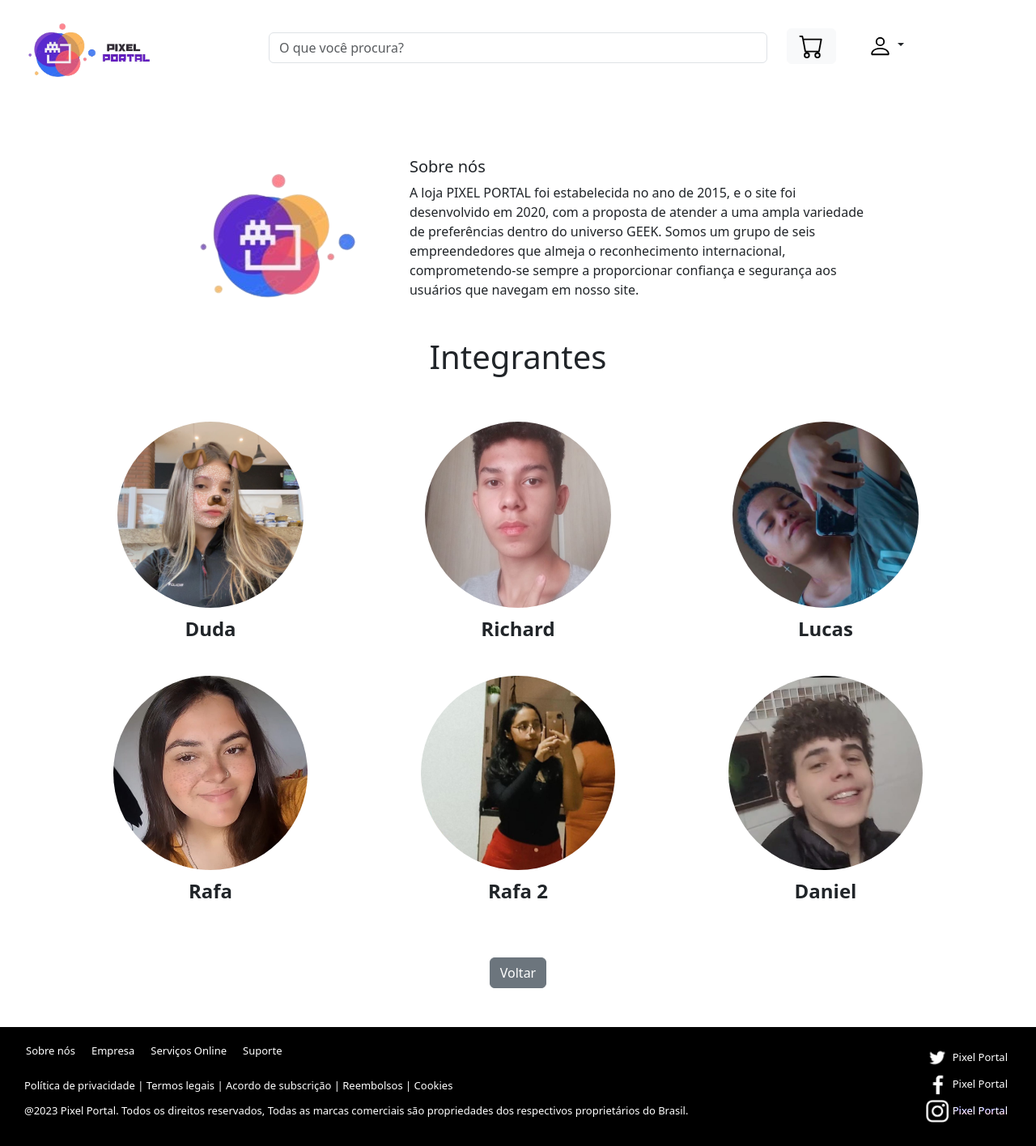
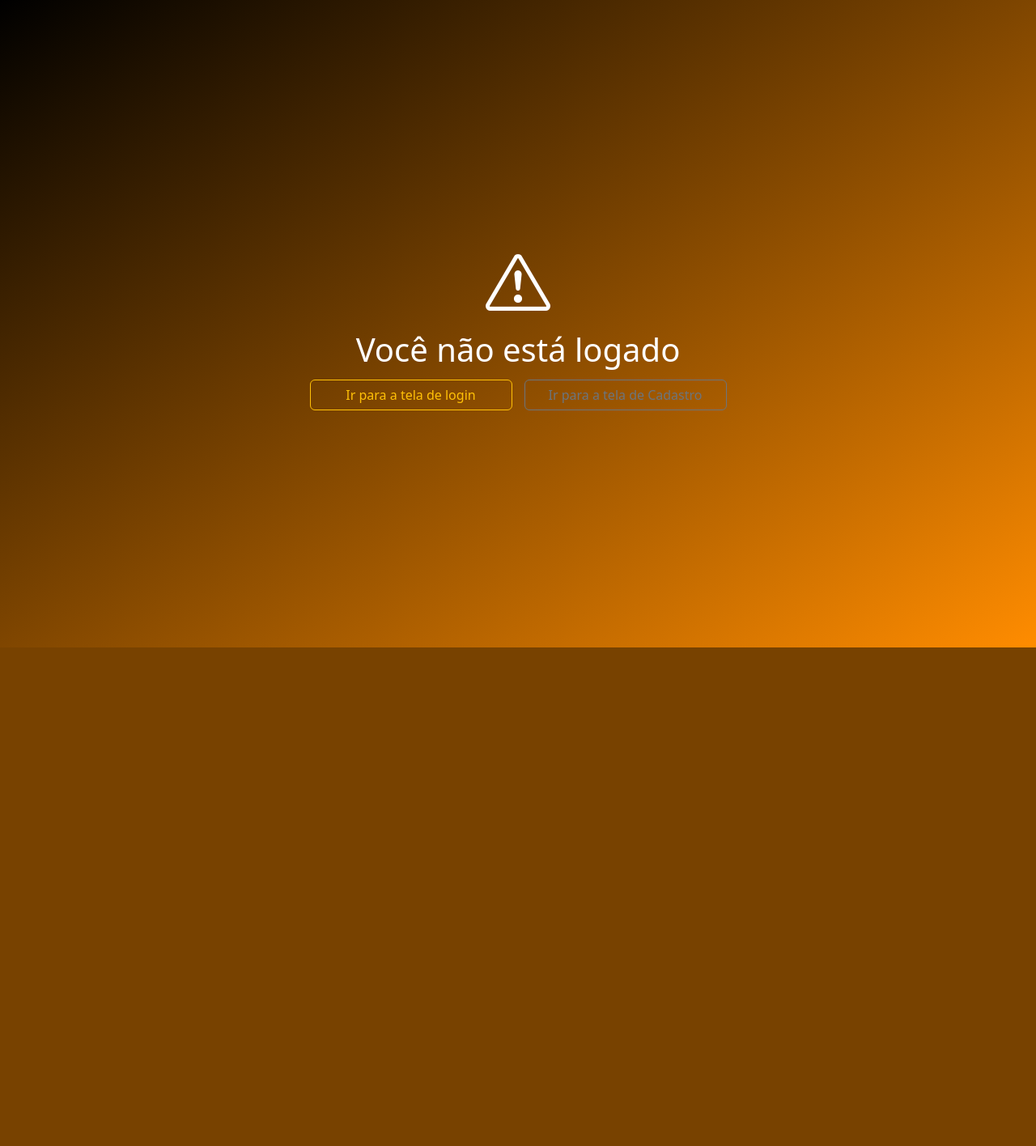
Before and after one commit to LucasSGama/Pixel-Portal-Prime, a PHP site: page /Sobre-nos/sobre-nos.php in a window 1280 px wide. Shown: the whole page at 81% size. After the commit the page ends 800 px from the top, so only its background shows below. Run offline with PHP 8.4, Linux system fonts and the light colour scheme.

Commit message:
Página nao-logado
Página para quando o usuário tenta acessar uma página do site sem estar logado (não incluem as páginas de cadastro e login)

```diff
--- a/Sobre-nos/sobre-nos.php
+++ b/Sobre-nos/sobre-nos.php
@@ -1,3 +1,14 @@
+<?php
+
+  // Verifica se o usuário não está logado
+if (!isset($_SESSION['nome'])) {
+  // Se não estiver logado, exibe uma mensagem e encerra o script
+  include_once("../nao-logado/nao-logado.php");
+  exit();
+}
+
+?>
+
 <!DOCTYPE html>
 <html lang="pt-br">
 <head>
--- /dev/null
+++ b/nao-logado/nao-logado.php
@@ -0,0 +1,58 @@
+<!DOCTYPE html>
+<html lang="pt-br">
+<head>
+    <meta charset="UTF-8">
+    <meta name="viewport" content="width=device-width, initial-scale=1.0">
+    <title>Não fez login</title>
+
+    <!-- Link para o CSS/Bootstrap -->
+    <link href="https://cdn.jsdelivr.net/npm/bootstrap@5.3.2/dist/css/bootstrap.min.css" rel="stylesheet" integrity="sha384-T3c6CoIi6uLrA9TneNEoa7RxnatzjcDSCmG1MXxSR1GAsXEV/Dwwykc2MPK8M2HN" crossorigin="anonymous">
+
+    <!-- Icon -->
+    <link rel="shortcut icon" href="../Imagens-não-oficiais/logo.png" type="image/x-icon">
+
+    <!-- Link para os icons -->
+    <link rel="stylesheet" href="https://cdn.jsdelivr.net/npm/bootstrap-icons@1.11.2/font/bootstrap-icons.min.css">
+
+    <style>
+        body {
+            background: linear-gradient(to bottom right, #000000, #ff8c00);
+            height: 100vh;
+            display: flex;
+            justify-content: center;
+            align-items: center;
+            margin: 0;
+        }
+
+        h1 {
+            color: #FFF;
+        }
+
+        .custom-icon {
+            font-size: 5em; /* Ajuste o tamanho conforme necessário */
+            color: #ffffff; /* Cor branca */
+        }
+
+        .button-container {
+            text-align: center;
+            gap: 15px
+        }
+
+        a {
+            width: 250px;
+            margin-top: 5px; /* Espaçamento acima do primeiro botão */
+            margin-bottom: 5px; /* Espaçamento abaixo dos botões */
+        }
+    </style>
+</head>
+<body>
+    <div class="text-center">
+        <i class="bi bi-exclamation-triangle custom-icon"></i>
+        <h1>Você não está logado</h1>
+        <div class="button-container d-sm-flex">
+            <a class="btn btn-outline-warning" href="../index.php">Ir para a tela de login</a>
+            <a class="btn btn-outline-secondary" href="../Cadastro/cadastro.php">Ir para a tela de Cadastro</a>
+        </div>
+    </div>
+</body>
+</html>
```
Also changed, not shown: Carrinho/carrinho.php (+12 -0 lines), Comentarios-pessoais/comentarios-pessoais.php (+7 -0 lines), Compras/compras-DC.php (+8 -0 lines), Compras/compras-chapolim.php (+8 -0 lines), Compras/compras-marvel.php (+7 -0 lines), Compras/compras-starwars.php (+9 -0 lines), Comunidade/comunidade.php (+7 -0 lines), Home/home-foda.php (+7 -0 lines), Perfil/perfil.php (+7 -0 lines).
